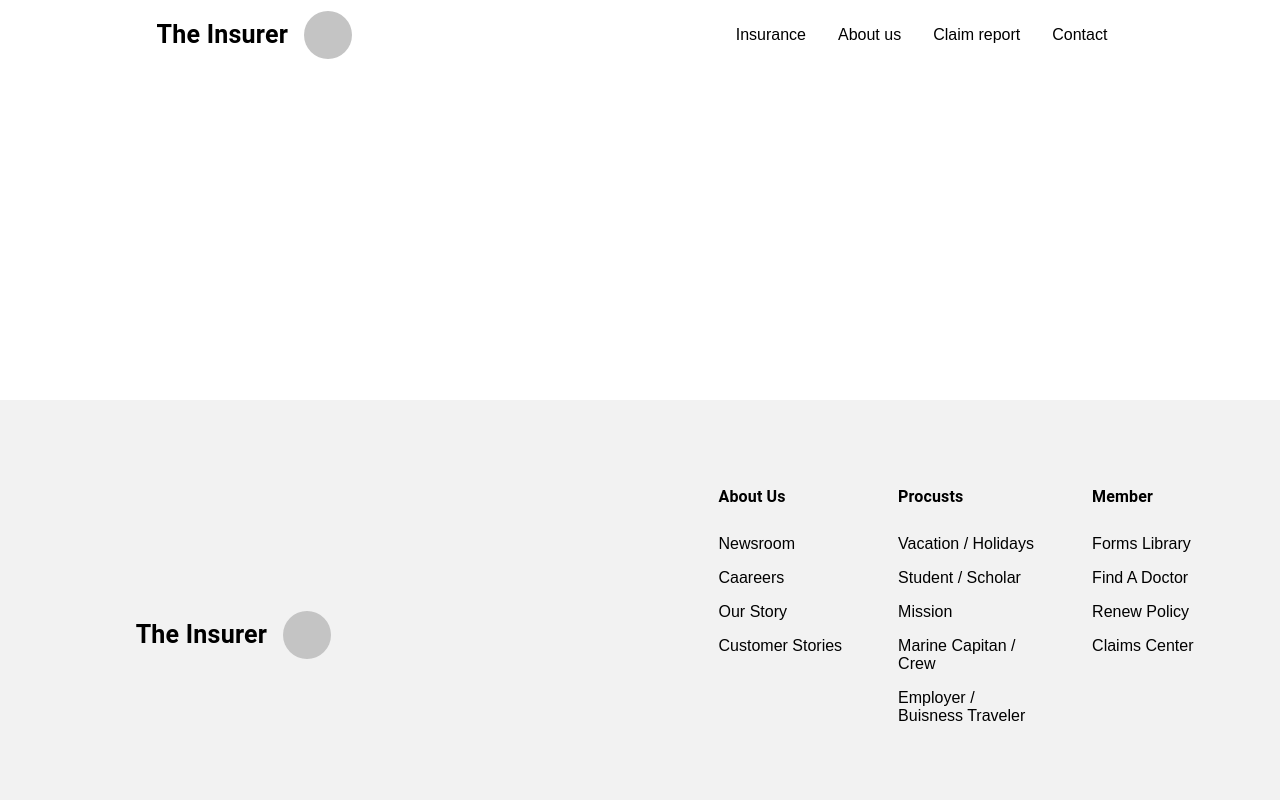
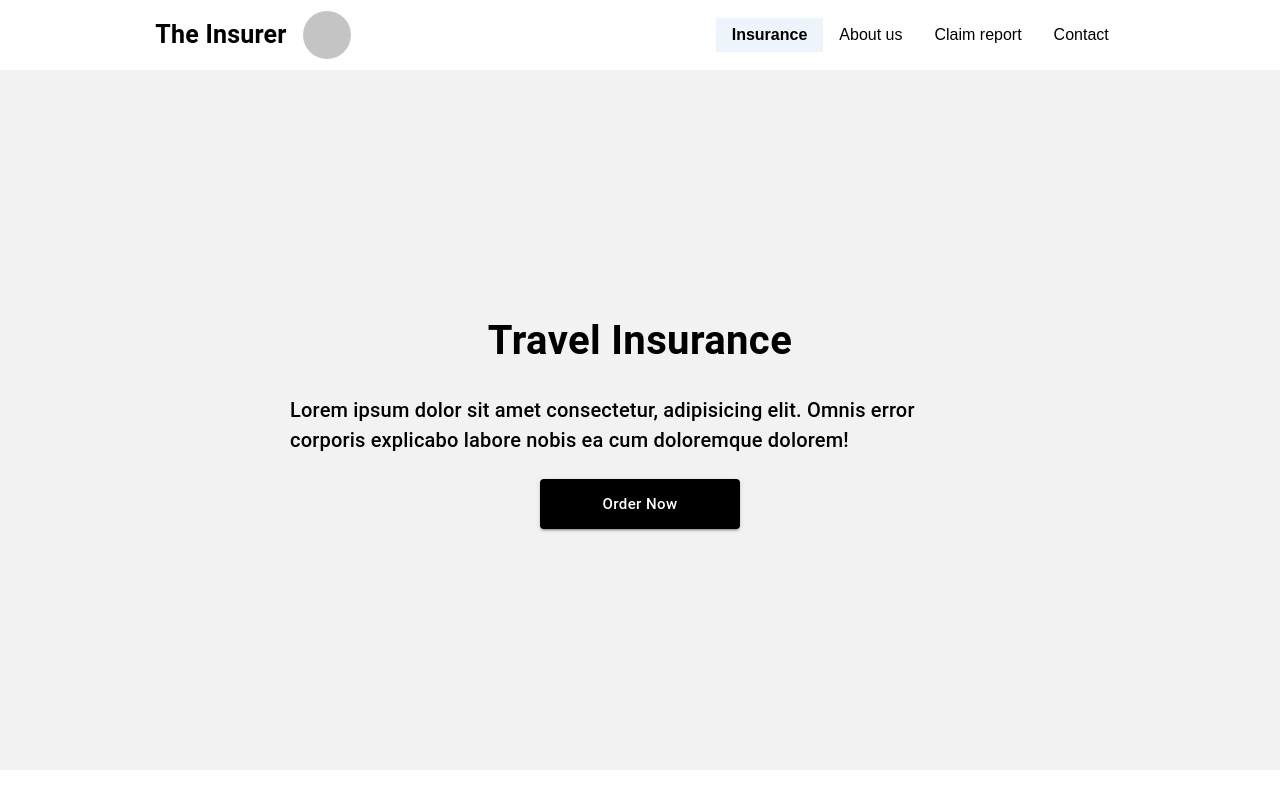
Before and after one commit to KonradSosna/AccessibilityTask, a React (Create React App) app: page / in a window 1280 px wide. Shown: the top 800 px of the page. Built offline with nearby package versions, Linux system fonts and the light colour scheme.

Commit message:
fix routing

```diff
--- a/src/App.tsx
+++ b/src/App.tsx
@@ -17,7 +17,7 @@ function App() {
 			{!isMobile ? <Navbar /> : <NavbarMobile />}
 
 			<Routes>
-				<Route path="insurance" element={<LandingPage isMobile={isMobile} />} />
+				<Route path="/" element={<LandingPage isMobile={isMobile} />} />
 				<Route path="about-us" element={<AboutUs />} />
 				<Route
 					path="claim-report"
--- a/src/Components/Navbar.tsx
+++ b/src/Components/Navbar.tsx
@@ -56,10 +56,10 @@ const Navbar = () => {
 						<StyledLink to="/">
 							<ListItemButton
 								sx={{
-									fontWeight: selectedIndex === '/insurance' ? 600 : 400,
+									fontWeight: selectedIndex === '/' ? 600 : 400,
 								}}
-								selected={selectedIndex === '/insurance'}
-								onClick={(event) => handleListItemClick(event, '/insurance')}
+								selected={selectedIndex === '/'}
+								onClick={(event) => handleListItemClick(event, '/')}
 							>
 								Insurance
 							</ListItemButton>
```
